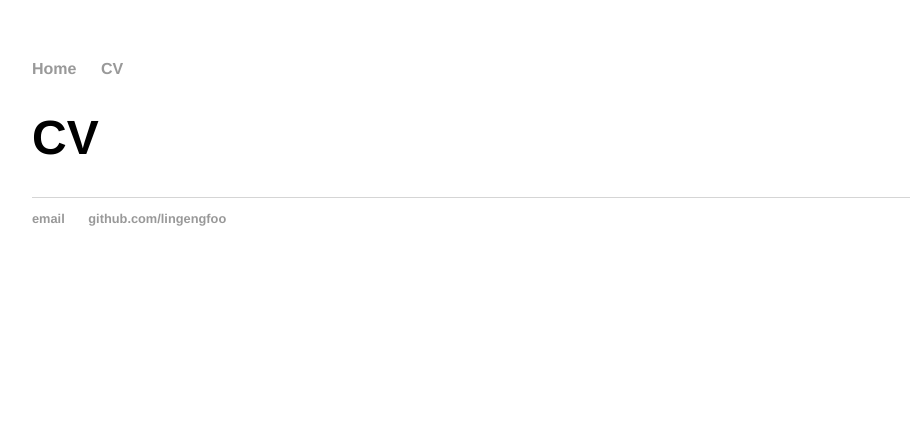
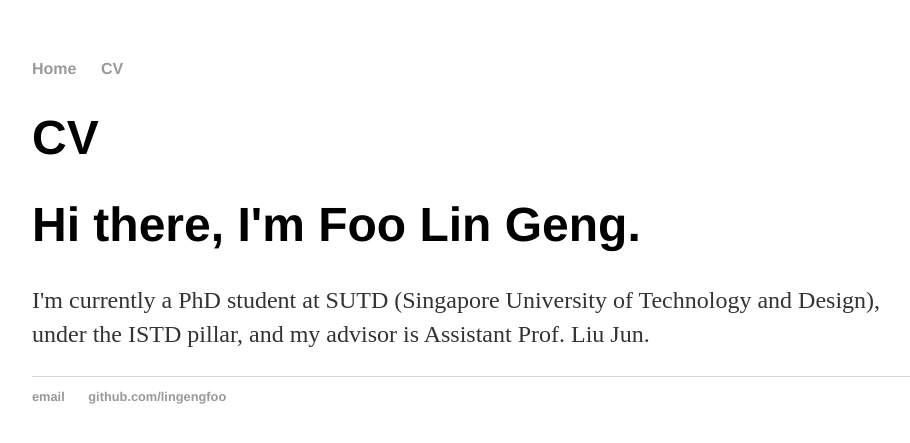
Before and after one commit to lingengfoo/lingengfoo.github.io, a Jekyll site: the page built from cv/index.html, in a window 1280 px wide. Shown: the top 443 px of the page, without its empty margins (160-1070 px from the left). Built offline with Jekyll 4.4.1, drawn with Linux system fonts in a browser that asks for light colours.

Commit message:
Update index.html

```diff
--- a/cv/index.html
+++ b/cv/index.html
@@ -3,7 +3,13 @@ layout: default
 title: CV
 ---
 	<h1>{{ page.title }}</h1>
-	<!--<ul class="posts">
+<div class="blurb">
+	<h1>Hi there, I'm Foo Lin Geng.</h1>
+	<p> I'm currently a PhD student at SUTD (Singapore University of Technology and Design), under the ISTD pillar, and my advisor is Assistant Prof. Liu Jun. </p>
+	<!-- <p>I'm best known as the horrible cop from <em>A Touch of Evil</em> Don't trust me. <a href="/about">Read more about my life...</a></p>-->
+</div><!-- /.blurb -->
+
+        <!--<ul class="posts">
 
 	  {% for post in site.posts %}
 	    <li><span>{{ post.date | date_to_string }}</span> » <a href="{{ post.url }}" title="{{ post.title }}">{{ post.title }}</a></li>
```
